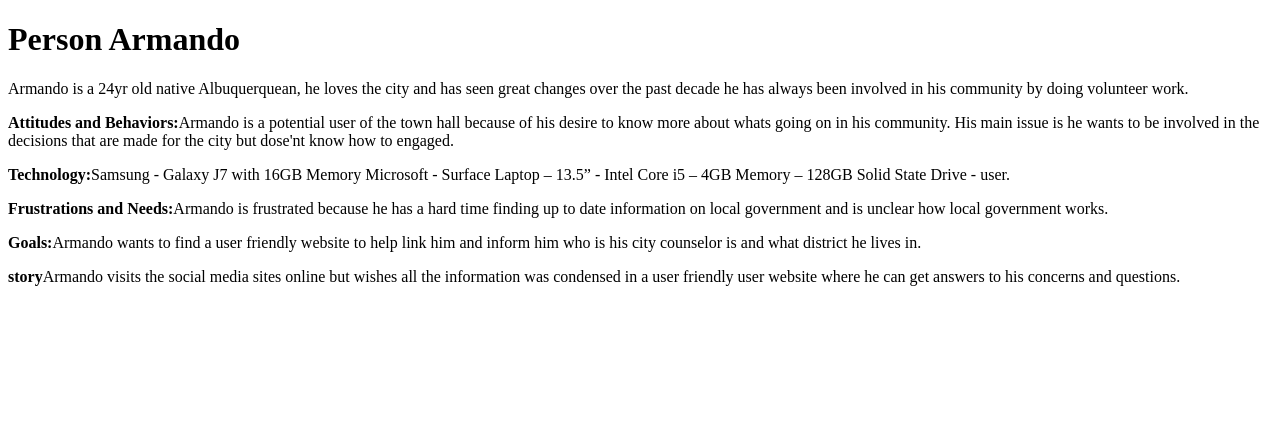
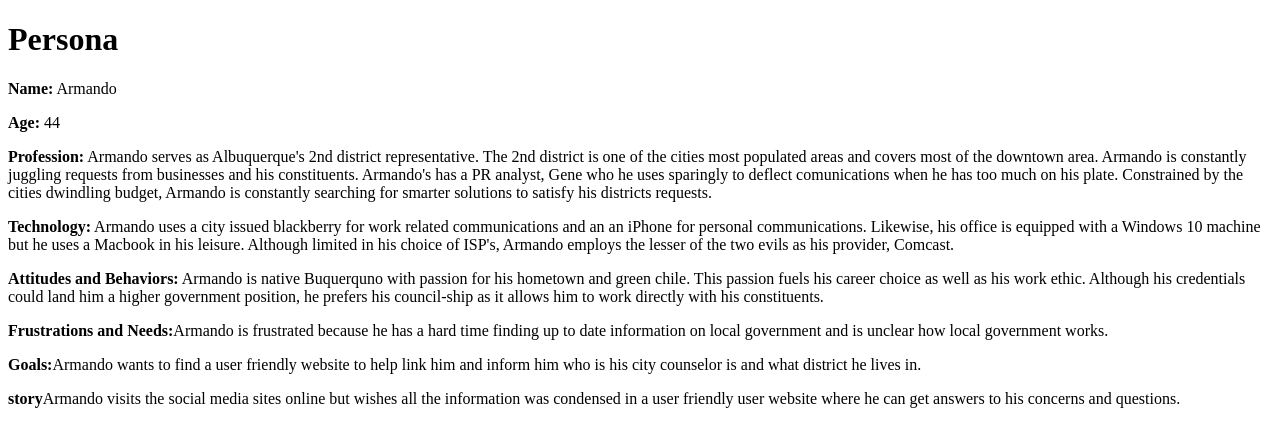
Before and after one commit to stevenhebert/townhall, a PHP site: page /epic/armando.php in a window 1280 px wide. Shown: the top 447 px of the page. Run offline with PHP 8.4, Linux system fonts and the light colour scheme.

Commit message:
fixed formatting

```diff
--- a/epic/armando.php
+++ b/epic/armando.php
@@ -1,16 +1,31 @@
-<!doctype html>
-<html>
+<!DOCTYPE html>
+<html lang="en">
 	<head>
-		<title>Armando</title>
+		<title>Persona Armando</title>
 	</head>
 	<body>
-		<h1>Person Armando</h1>Armando is a 24yr old native Albuquerquean, he loves the city and has seen great changes
-		over the past decade he has always been involved in his community by doing volunteer work.
-		<p><strong>Attitudes and Behaviors:</strong>Armando is a potential user of the town hall because of his desire to
-			know more about whats going on in his community. His main issue is he wants to be involved in the decisions
-			that are made for the city but dose'nt know how to engaged.</p>
-		<p><strong>Technology:</strong>Samsung - Galaxy J7 with 16GB Memory Microsoft - Surface Laptop – 13.5” - Intel
-			Core i5 – 4GB Memory – 128GB Solid State Drive - user.</p>
+		<h1>Persona</h1>
+		<p><strong>Name:</strong> Armando</p>
+		<p><strong>Age:</strong> 44</p>
+		<p><strong>Profession:</strong> Armando serves as Albuquerque's 2nd district representative. The 2nd district is
+			one of the cities most populated areas and covers most of the downtown area. Armando is constantly juggling
+			requests
+			from businesses and his constituents. Armando's has a PR analyst, Gene who he uses sparingly to deflect
+			comunications
+			when he has too much on his plate. Constrained by the cities dwindling budget, Armando is constantly searching
+			for smarter
+			solutions to satisfy his districts requests. </p>
+		<p><strong>Technology:</strong> Armando uses a city issued blackberry for work related communications and an
+			an iPhone for personal communications. Likewise, his office is equipped with a Windows 10 machine but he uses a
+			Macbook in his leisure. Although limited in his choice of ISP's, Armando employs the lesser of the two evils
+			as his provider, Comcast.
+		<p><strong>Attitudes and Behaviors:</strong> Armando is native Buquerquno with passion for his hometown and green
+			chile. This passion fuels his career choice as well as his work ethic. Although his credentials could land him
+			a
+			higher government position, he prefers his council-ship as it allows him to work directly with his
+			constituents.
+
+
 		<p><strong>Frustrations and Needs:</strong>Armando is frustrated because he has a hard time finding up to date
 			information on local government and is unclear how local government works.</p>
 		<p><strong>Goals:</strong>Armando wants to find a user friendly website to help link him and inform him who is his
--- a/epic/jenny.php
+++ b/epic/jenny.php
@@ -2,10 +2,10 @@
 <html lang="en">
 	<head>
 		<meta charset="UTF-8">
-		<title>Jenny's Persona</title>
+		<title>Persona Jenny</title>
 	</head>
 	<body>
-		<h2>Persona</h2>
+		<h1>Persona</h1>
 		<p><strong>Name:</strong> Jenny Jenkins
 		<p>
 		<p><strong>Age:</strong> 24</p>
```
